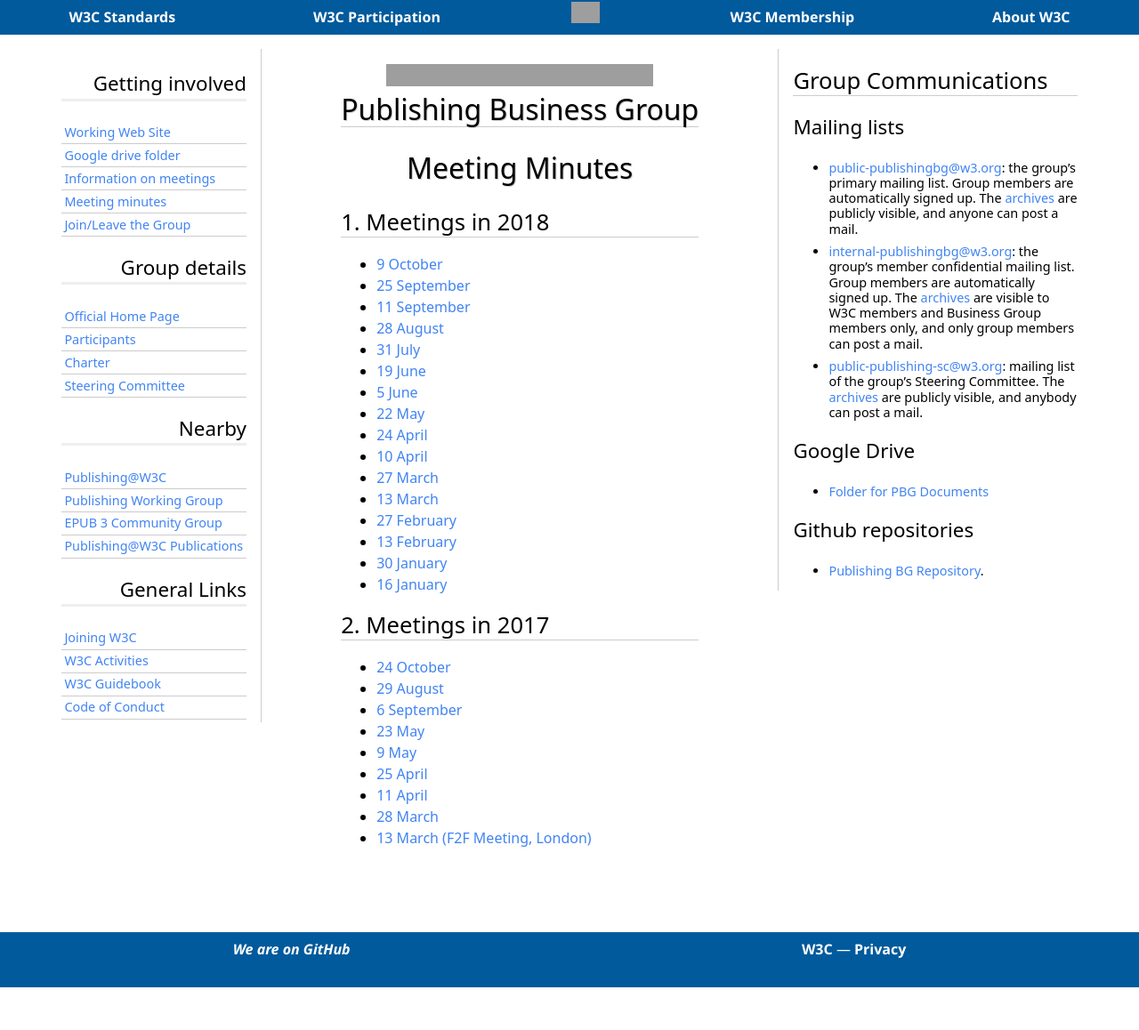
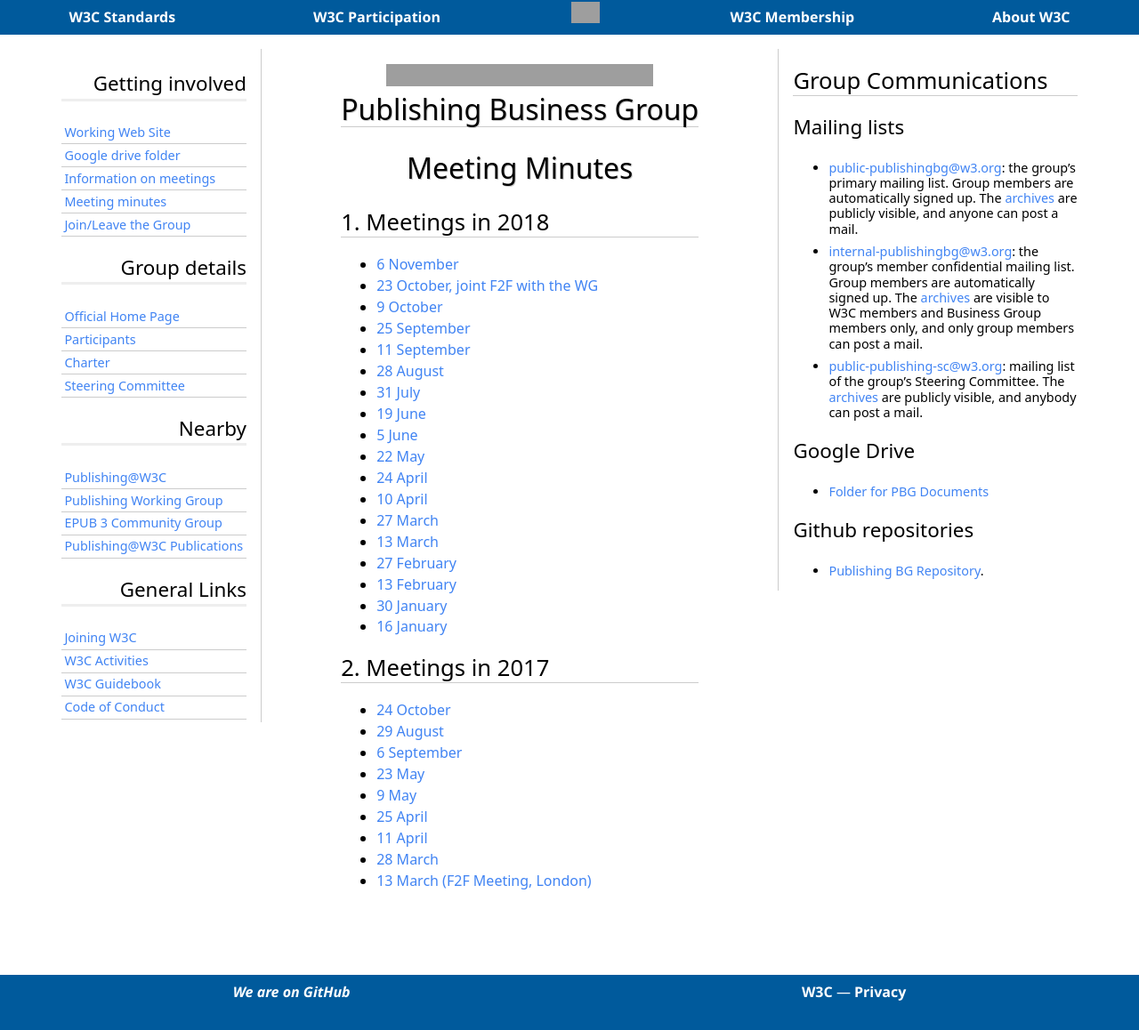
Before and after one commit to w3c/publ-bg, a Jekyll site: the page built from Meetings/Minutes/index.md, in a window 1280 px wide. Shown: the whole page at 89% size. Built offline with Jekyll 4.4.1, drawn with Linux system fonts in a browser that asks for light colours; some web fonts are replaced; our own code applies the rules of GitHub Pages for plain Markdown files; before the commit the page ends 1110 px from its top, so only the background shows below that; grey boxes are pictures that could not be loaded.

Commit message:
Added the nov 6 minutes to the index

```diff
--- a/Meetings/Minutes/index.md
+++ b/Meetings/Minutes/index.md
@@ -5,6 +5,8 @@ layout: default
 # Meeting Minutes
 
 ## Meetings in 2018
+* [6 November](./2018/2018-11-06-pbg)
+* [23 October, joint F2F with the WG](https://www.w3.org/publishing/groups/publ-wg/Meetings/Minutes/2018/2018-10-23-pwg.html#section1)
 * [9 October](./2018/2018-10-09-pbg)
 * [25 September](./2018/2018-09-25-pbg)
 * [11 September](./2018/2018-09-11-pbg)
```
